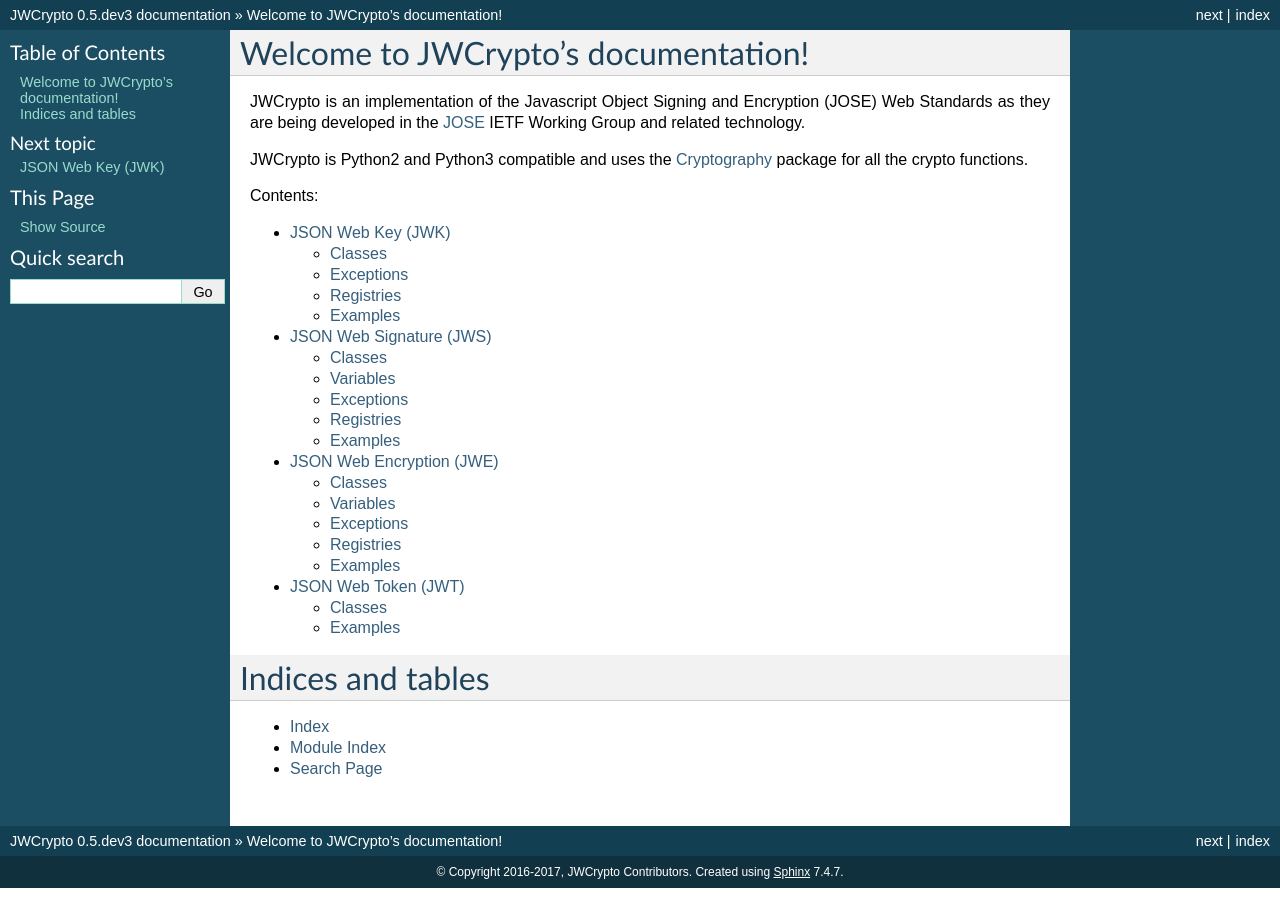
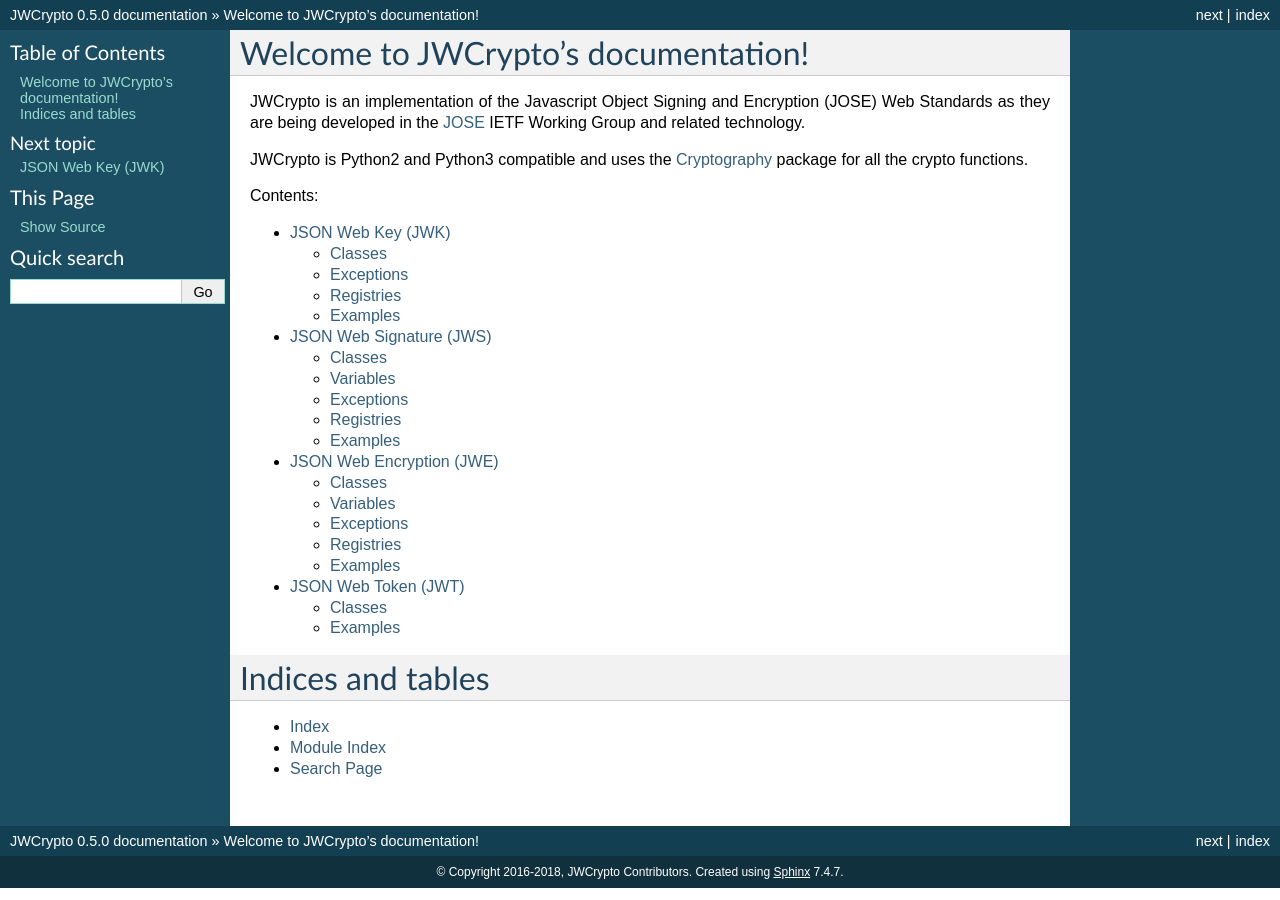
Before and after one commit to latchset/jwcrypto, a Sphinx documentation site: the page built from docs/source/index.rst, in a window 1280 px wide. Built offline with Sphinx 7.4.7, drawn with Linux system fonts in a browser that asks for light colours.

Commit message:
Release 0.5.0
Signed-off-by: Christian Heimes <cheimes@redhat.com>

```diff
--- a/docs/source/conf.py
+++ b/docs/source/conf.py
@@ -46,7 +46,7 @@
 
 # General information about the project.
 project = u'JWCrypto'
-copyright = u'2016-2017, JWCrypto Contributors'
+copyright = u'2016-2018, JWCrypto Contributors'
 
 # The version info for the project you're documenting, acts as replacement for
 # |version| and |release|, also used in various other places throughout the
@@ -55,7 +55,7 @@
 # The short X.Y version.
 version = '0.5'
 # The full version, including alpha/beta/rc tags.
-release = '0.5.dev3'
+release = '0.5.0'
 
 # The language for content autogenerated by Sphinx. Refer to documentation
 # for a list of supported languages.
--- a/setup.py
+++ b/setup.py
@@ -6,7 +6,7 @@
 
 setup(
     name = 'jwcrypto',
-    version = '0.5.dev3',
+    version = '0.5.0',
     license = 'LGPLv3+',
     maintainer = 'JWCrypto Project Contributors',
     maintainer_email = 'simo@redhat.com',
```
